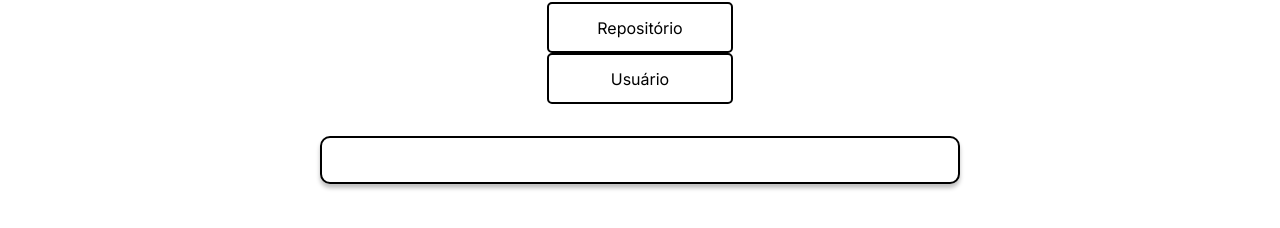
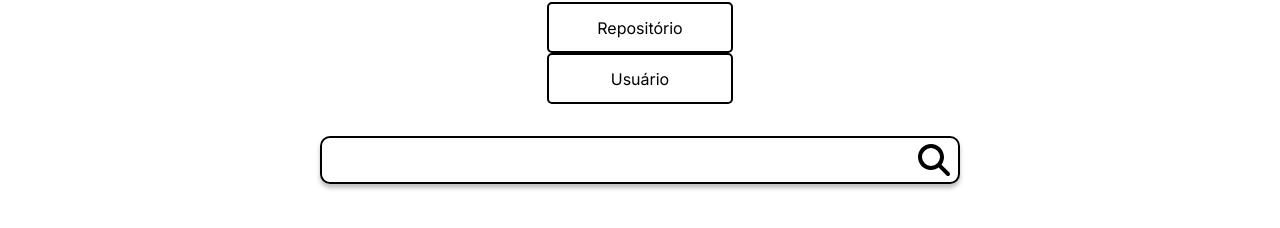
Before and after one commit to filipegoes98/Lux_ProcessoSeletivo, a Vue app: page / in a window 1280 px wide. Shown: the part 268-496 px from the top of the page. Built offline with nearby package versions, Linux system fonts and the light colour scheme.

Commit message:
primeira page completa

```diff
--- a/package.json
+++ b/package.json
@@ -9,6 +9,11 @@
   },
   "dependencies": {
     "@babel/polyfill": "^7.11.5",
+    "@fortawesome/fontawesome-svg-core": "^6.3.0",
+    "@fortawesome/free-brands-svg-icons": "^6.3.0",
+    "@fortawesome/free-regular-svg-icons": "^6.3.0",
+    "@fortawesome/free-solid-svg-icons": "^6.3.0",
+    "@fortawesome/vue-fontawesome": "^2.0.10",
     "bootstrap": "^4.5.2",
     "bootstrap-icons": "^1.10.3",
     "bootstrap-vue": "^2.17.3",
--- a/src/assets/css/style.css
+++ b/src/assets/css/style.css
@@ -1,5 +1,10 @@
 * {
     font-family: Inter, sans-serif;
+}
+
+.icon {
+    width: 2rem;
+    height: 2rem;
 }
 
 
@@ -65,7 +70,7 @@ nav a.router-link-exact-active {
     margin-bottom: 2rem;
 }
 
-button {
+.button-choose {
     width: 186px;
     height: 51px;
     left: 745px;
@@ -86,18 +91,32 @@ button {
 
 .inputSearch {
     width: 50%;
+    box-shadow: 0px 4px 4px rgba(0, 0, 0, 0.25);
+    border-radius: 10px;
+    height: 3em;
+    left: 330px;
+    top: 476px;
+    box-sizing: border-box;
+    border: 2px solid #000000;
+    background: #FFFFFF;
+    display: flex;
+    align-items: center;
+    justify-content: center;
 }
 
 .inputHome {
-    box-sizing: border-box;
     width: 100%;
-    height: 3em;
-    left: 330px;
-    top: 476px;
-    background: #FFFFFF;
-    border: 2px solid #000000;
-    box-shadow: 0px 4px 4px rgba(0, 0, 0, 0.25);
+    height: 100%;
+    border-color: transparent;
     border-radius: 10px;
+}
+
+.button-icon {
+    width: 8%;
+    height: 100%;
+    background: transparent;
+    border-radius: 0 10px 10px 0;
+    border: 0px transparent;
 }
 
 @media only screen and (max-width: 1000px) {
--- a/src/main.js
+++ b/src/main.js
@@ -8,9 +8,36 @@ import App from './App.vue'
 import router from './router'
 
 
-// import Bootstrap Icons
-import IconsPlugin from 'bootstrap-vue'
-Vue.use(IconsPlugin)
+// import { library } from '@fortawesome/fontawesome-svg-core'
+
+// /* import font awesome icon component */
+// import { FontAwesomeIcon } from '@fortawesome/vue-fontawesome'
+
+// /* import specific icons */
+// import { faUserSecret } from '@fortawesome/free-solid-svg-icons'
+
+// /* add icons to the library */
+// library.add(faUserSecret)
+
+import { library } from "@fortawesome/fontawesome-svg-core";
+import { faBars } from "@fortawesome/free-solid-svg-icons";
+import {
+    faTwitter,
+    faFacebook,
+    faStackOverflow,
+    faGithub,
+    faSearchengin
+
+} from "@fortawesome/free-brands-svg-icons";
+import { FontAwesomeIcon } from "@fortawesome/vue-fontawesome";
+
+library.add(faBars, faTwitter, faFacebook, faStackOverflow, faGithub, faSearchengin);
+Vue.component("font-awesome-icon", FontAwesomeIcon);
+
+/* add font awesome icon component */
+Vue.component('font-awesome-icon', FontAwesomeIcon)
+
+Vue.config.productionTip = false
 
 
 Vue.config.productionTip = false
--- a/src/views/principal/HomeView.vue
+++ b/src/views/principal/HomeView.vue
@@ -4,11 +4,31 @@
       <img src="../../assets/img/github-mark.png" alt=" Git_Logo" />
     </div>
     <div class="buttons">
-      <button class="B-margin" :class="{'buttonSelected':buttonSelect1}" @click="selectButtons('b1')"> Repositório</button>
-      <button class="B-margin" :class="{'buttonSelected':buttonSelect2}" @click="selectButtons('b2')"> Usuário</button>
+      <button
+        class="B-margin button-choose"
+        :class="{ buttonSelected: buttonSelect1 }"
+        @click="selectButtons('b1')"
+      >
+        Repositório
+      </button>
+      <button
+        class="button-choose"
+        :class="{ buttonSelected: buttonSelect2 }"
+        @click="selectButtons('b2')"
+      >
+        Usuário
+      </button>
     </div>
     <div class="inputSearch">
-      <input type="text" class="inputHome"/>
+      <input type="text" class="inputHome" />
+
+      <button class="button-icon" @click="searchGit">
+        <img
+          class="icon"
+          src="@/assets/icons/magnifying-glass-solid.svg"
+          alt="icon-search"
+        />
+      </button>
     </div>
   </div>
 </template>
@@ -21,19 +41,21 @@ export default {
     return {
       buttonSelect1: false,
       buttonSelect2: false,
-
     };
   },
-  methods:{
-    selectButtons(ref){
-      if(ref =='b1'){
+  methods: {
+    selectButtons(ref) {
+      if (ref == "b1") {
         this.buttonSelect1 = true;
         this.buttonSelect2 = false;
-      }else{
+      } else {
         this.buttonSelect1 = false;
         this.buttonSelect2 = true;
       }
-    }
-  }
+    },
+    searchGit() {
+      alert("Searching");
+    },
+  },
 };
 </script>
```
Also changed, not shown: src/assets/icons/magnifying-glass-solid.svg (added), 1 other file (tests, documents, lock files or other folders).
